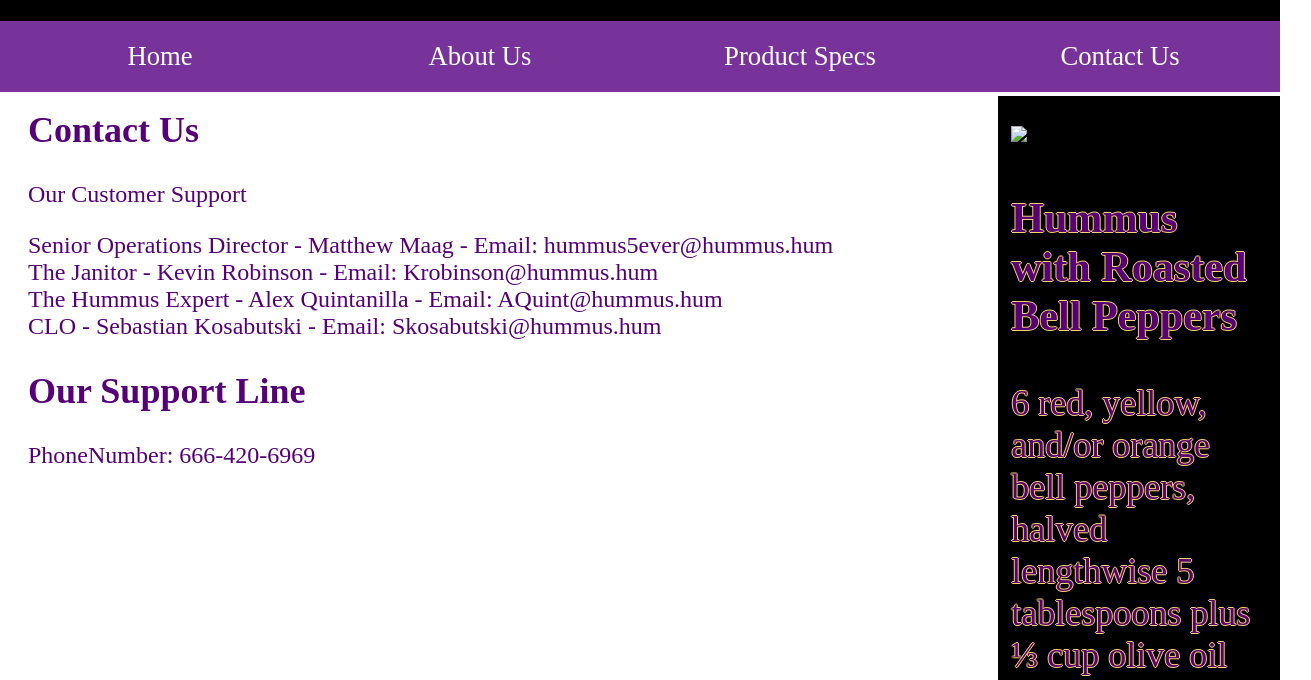
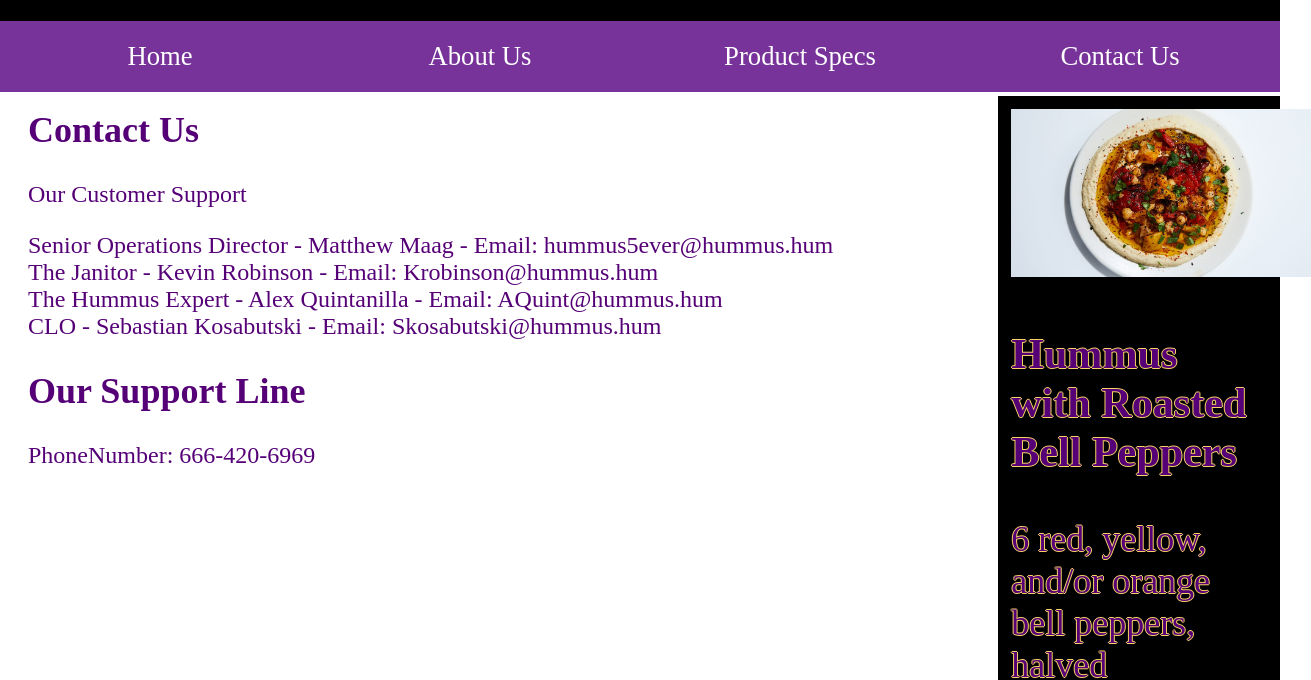
Before and after one commit to MaagMatthew/humus, a plain HTML site: page contact-us.html in a window 1280 px wide. Shown: the part 154-834 px from the top of the page, 1311 px wide, since content can reach past the window. Drawn offline with Linux system fonts and the light colour scheme; a web font is replaced by a local one.

Commit message:
fixed the picture for me

```diff
--- a/contact-us.html
+++ b/contact-us.html
@@ -46,7 +46,7 @@
 
     </article>
     <aside>
-        <img src='redpepper.jpg'/>
+        <img src='images/redpepper.jpg' width="300px" />
         <h3>Hummus with Roasted Bell Peppers</h3>
         <p>6 red, yellow, and/or orange bell peppers, halved lengthwise 5 tablespoons plus ⅓ cup olive oil Kosher salt 2 tablespoons
             Sauvignon Blanc vinegar or other white wine vinegar 2 cups Creamy Hummus with Cumin 2 tablespoons cooked dried
```
